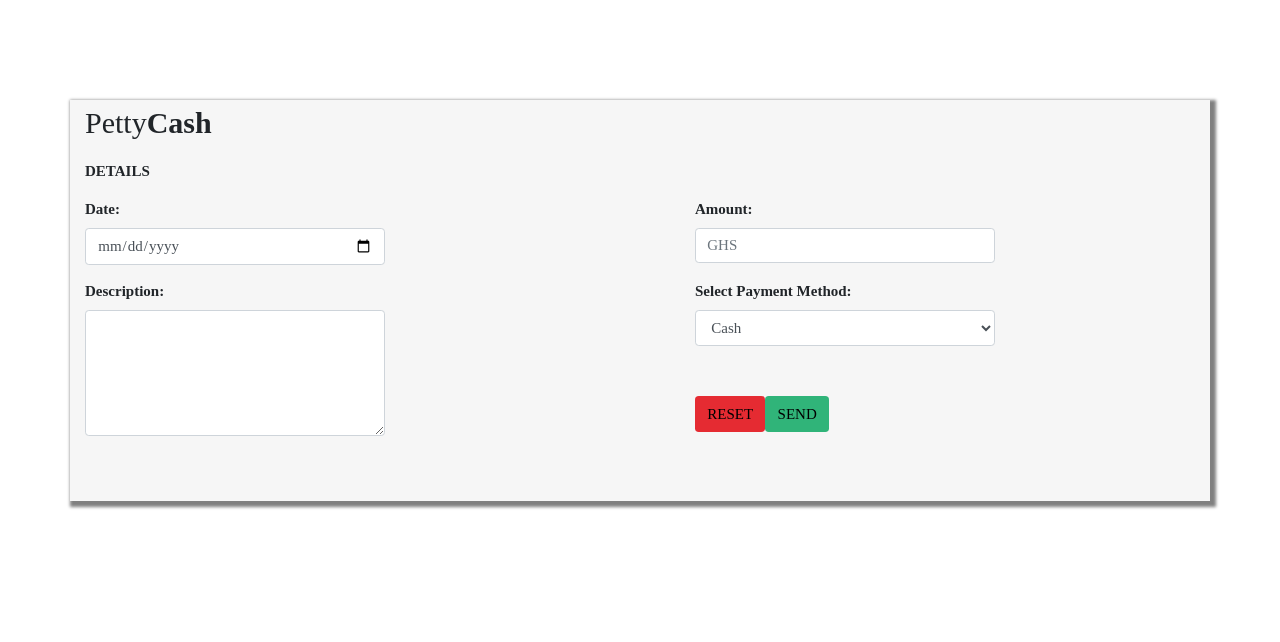
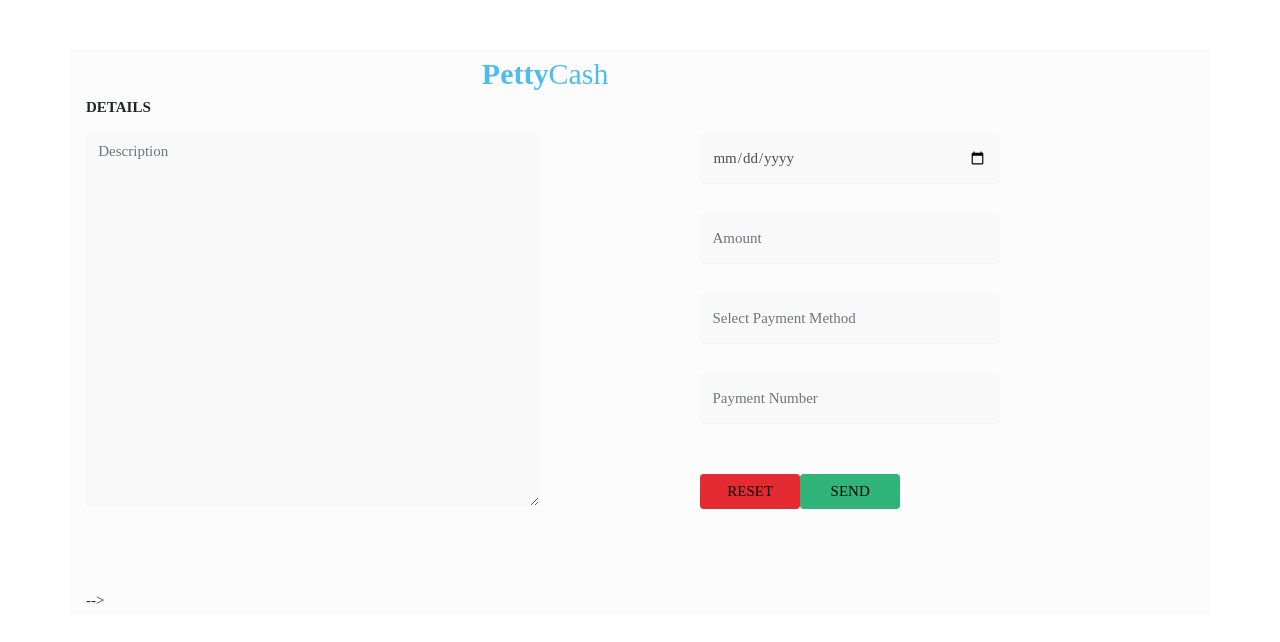
Before and after one commit to jonamarkin/PettyCashApp, a Vue app: page /PettyForm in a window 1280 px wide. Shown: the top 642 px of the page. Built offline with nearby package versions, Linux system fonts and the light colour scheme.

Commit message:
First Commit

```diff
--- a/src/components/PettyForm.vue
+++ b/src/components/PettyForm.vue
@@ -2,25 +2,36 @@
     <div class="container">
         <div class="row">
             <div class="PettyForm col-md-10 col-sm-10 col-xs-10">
-                <p class="petty">Petty<b>Cash</b></p>
+                <p class="petty"><b>Petty</b>Cash</p>
                 <p><b>DETAILS</b></p>
                 <form>
                     <div class="form-row">
-                        <div class="form-group col-md-4">
-                        <label for="Date"><b>Date:</b></label>
-                        <input type="date" class="form-control" id="Date" >
+                        <div class="form-group col-md-6">
+                        <textarea class="form-control" id="Description" rows="16" placeholder="Description"></textarea>
                         </div>
-                        <div class="form-group col-md-4 amount">
-                        <label for="Amount"><b>Amount:</b></label>
-                        <input type="number" class="form-control" id="Amount" placeholder="GHS">
+                        <div class="form-group col-md-4 amount right">
+                            <div class="form-group item">
+                                <input type="date" class="form-control" id="Date" placeholder="Date" style="height:50px; background:#f9f9f9f9; border:1px solid #f6f6f6f6">
+                            </div>
+                             <div class="form-group item">
+                                <input type="number" class="form-control" id="Amount" placeholder="Amount" style="height:50px; background:#f9f9f9f9; border:1px solid #f6f6f6f6">
+                            </div>
+                             <div class="form-group item">
+                                <input type="number" class="form-control" id="Payment" placeholder="Select Payment Method" style="height:50px; background:#f9f9f9f9; border:1px solid #f6f6f6f6">
+                            </div>
+                             <div class="form-group item">
+                                <input type="number" class="form-control" id="PayNumber" placeholder="Payment Number" style="height:50px; background:#f9f9f9f9; border:1px solid #f6f6f6f6">
+                            </div>
+                            <div class="buttons form-group">
+                                <button type="reset" class="btn  reset" style="width: 100px;">RESET</button>
+                                <button type="submit" class="btn  send" @click="sendRequest" style="width: 100px;">SEND</button>
+                            </div>
                         </div>
+
                     </div>
                     <div class="form-row">
-                        <div class="form-group col-md-4">
-                        <label for="Description"><b>Description:</b></label>
-                        <textarea class="form-control" id="Description" rows="5"></textarea>
-                        </div>
-                        <div class="form-group col-md-4 amount">
+
+                        <!-- <div class="form-group col-md-4 amount">
                         <label for="Payment"><b>Select Payment Method:</b></label>
                         <select class="form-control" id="Payment">
                             <option>Cash</option>
@@ -32,13 +43,13 @@
                         <button type="reset" class="btn  reset" >RESET</button>
                         <button type="submit" class="btn  send" @click="sendRequest">SEND</button>
                         </div>
-                        </div>
+                        </div> -->
 
                     </div>
                     <div class="form-row buttons">
 
 
-                    </div>
+                    </div> -->
 
                 </form>
             </div>
@@ -71,20 +82,23 @@ methods:{
 }
 .petty{
     font-size:2em;
+    color:#4dbded;
+    text-align:center;
+    margin: 0 auto;
 }
 
 .container{
-    background:#f6f6f6;
+    background:#fcfcfc;
     font-family:Gotham;
     margin: auto;
-    margin-top:100px;
-    box-shadow:3px 3px 3px 3px gray;
-
+    margin-top:50px;
+    border: 1px solid #f6f6f6;
+    margin-bottom:50px;
 
 }
 
-.amount{
-    margin-left:300px;
+.right{
+    margin-left:150px;
 }
 
 .buttons{
@@ -99,6 +113,13 @@ methods:{
     background: #30b479;
 }
 
+#Description{
+    background:#f9f9f9;
+    border:1px solid #f6f6f6;
+}
 
+.item{
+    margin-bottom:30px;
+}
 
 </style>
```
